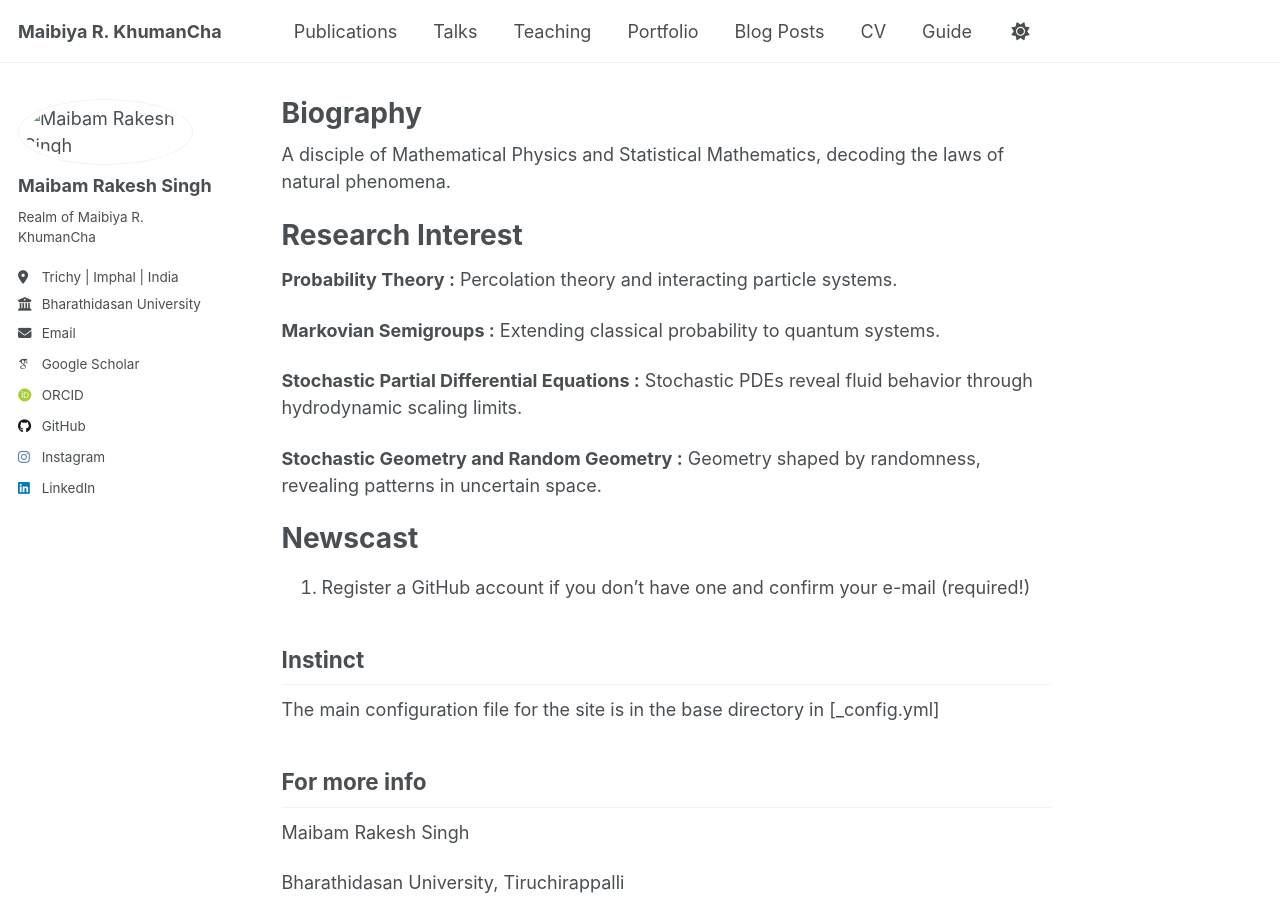
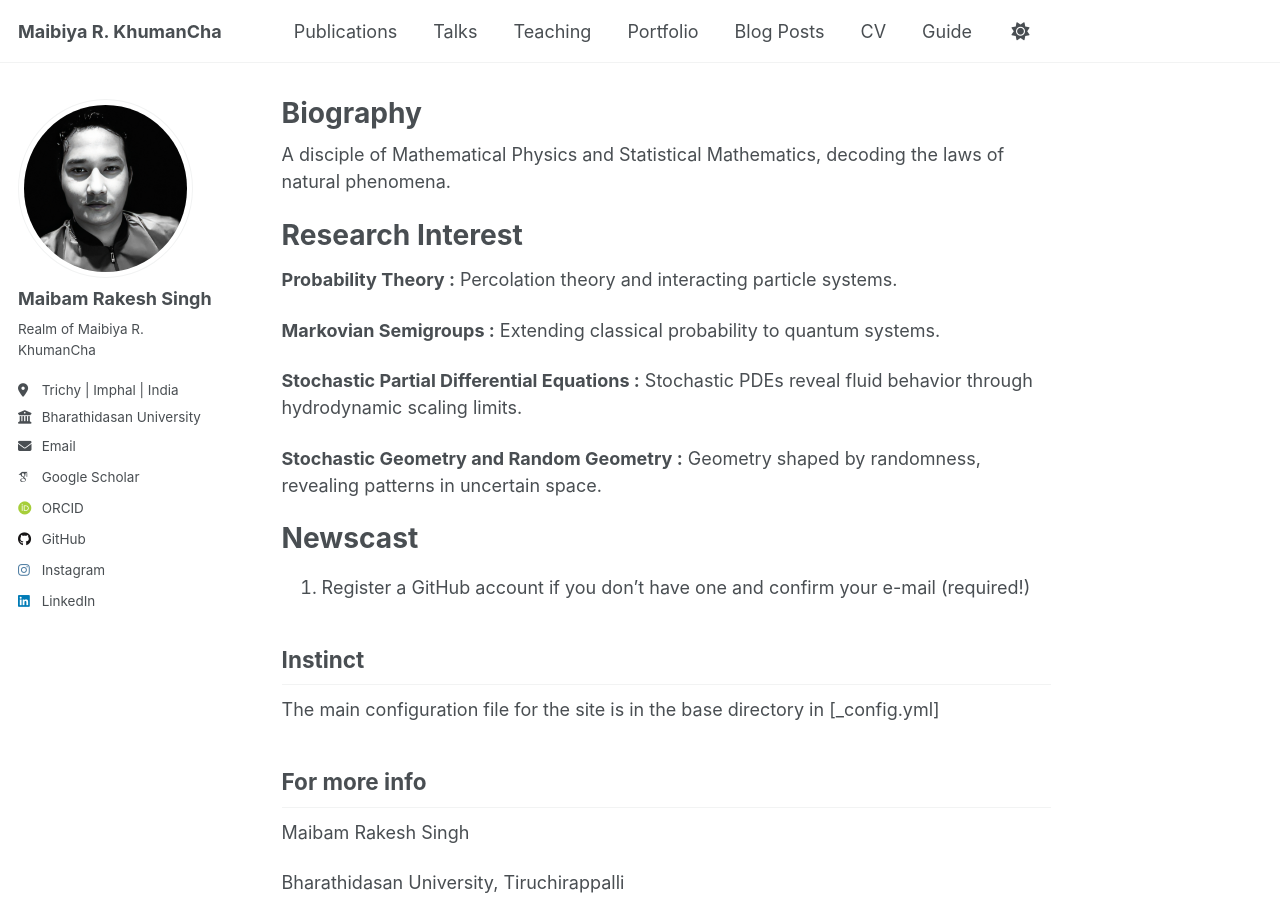
Before and after one commit to maibamrakeshsingh/rakeshmai.github.io, a Jekyll site: the page built from _pages/about.md, in a window 1280 px wide and 900 px high. Built offline with Jekyll 4.4.1, drawn with Linux system fonts in a browser that asks for light colours; some web fonts are replaced; a script that is not in the unit is left out.

Commit message:
Update _config.yml

```diff
--- a/_config.yml
+++ b/_config.yml
@@ -23,7 +23,7 @@ repository               : "academicpages/academicpages.github.io"
 #               Additional customization can be done by editing /_includes/author-profile.html
 author:
   # Biographic information
-  avatar           : "images/mrkh.png"
+  avatar           : "mrkh.png"
   name             : "Maibam Rakesh Singh"
   pronouns         : # example: "she/her"
   bio              : "Realm of Maibiya R. KhumanCha"
```
